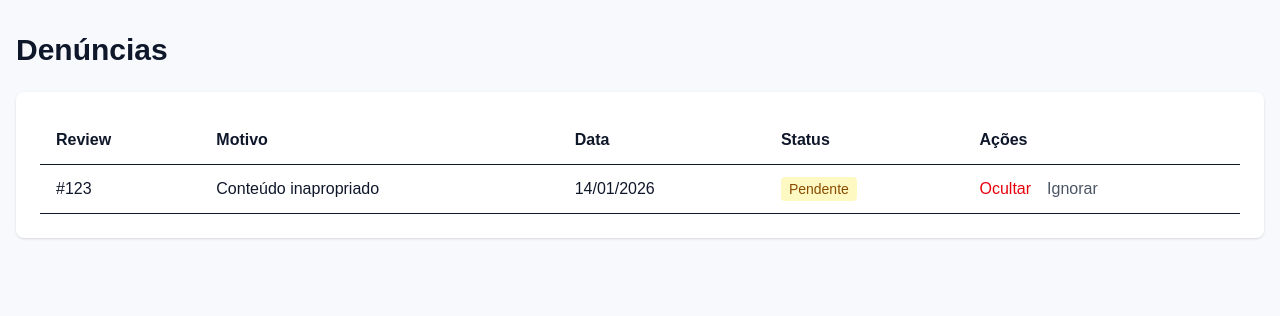
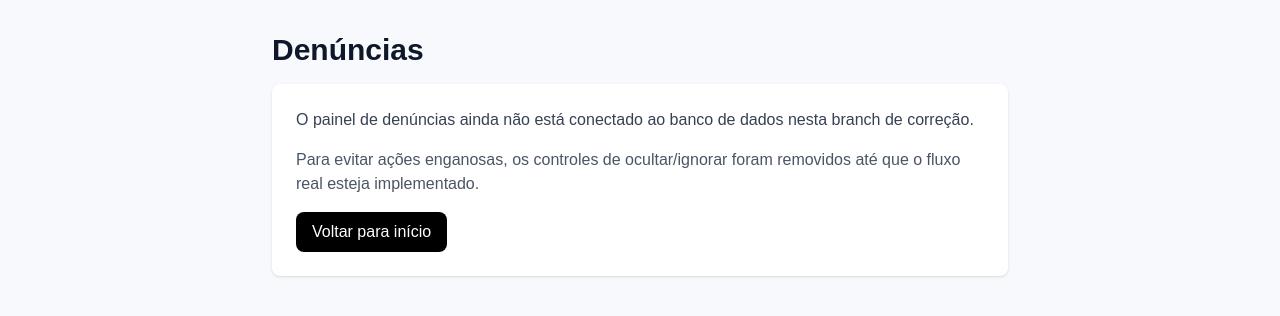
Before and after one commit to MrRafha/JobReviewers, a Next.js app: page /admin/reports in a window 1280 px wide. Shown: the top 316 px of the page. Built offline with nearby package versions, Linux system fonts and the light colour scheme.

Commit message:
fix: preserve callback query and remove misleading admin state

```diff
--- a/app/admin/reports/page.tsx
+++ b/app/admin/reports/page.tsx
@@ -1,45 +1,24 @@
+import Link from "next/link";
+
 export default function AdminReportsPage() {
-  // TODO: Buscar denúncias do banco
-  // TODO: Verificar se usuário é admin (middleware)
-
   return (
-    <div className="container mx-auto px-4 py-8">
-      <h1 className="text-3xl font-bold mb-6">Denúncias</h1>
-
-      <div className="bg-white rounded-lg shadow">
-        <div className="p-6">
-          <table className="w-full">
-            <thead>
-              <tr className="border-b">
-                <th className="text-left py-3 px-4">Review</th>
-                <th className="text-left py-3 px-4">Motivo</th>
-                <th className="text-left py-3 px-4">Data</th>
-                <th className="text-left py-3 px-4">Status</th>
-                <th className="text-left py-3 px-4">Ações</th>
-              </tr>
-            </thead>
-            <tbody>
-              <tr className="border-b">
-                <td className="py-3 px-4">#123</td>
-                <td className="py-3 px-4">Conteúdo inapropriado</td>
-                <td className="py-3 px-4">14/01/2026</td>
-                <td className="py-3 px-4">
-                  <span className="bg-yellow-100 text-yellow-800 px-2 py-1 rounded text-sm">
-                    Pendente
-                  </span>
-                </td>
-                <td className="py-3 px-4">
-                  <button className="text-red-600 hover:underline mr-4">
-                    Ocultar
-                  </button>
-                  <button className="text-gray-600 hover:underline">
-                    Ignorar
-                  </button>
-                </td>
-              </tr>
-            </tbody>
-          </table>
-        </div>
+    <div className="container mx-auto px-4 py-8 max-w-3xl">
+      <h1 className="text-3xl font-bold mb-4">Denúncias</h1>
+      <div className="bg-white rounded-lg shadow p-6 space-y-4">
+        <p className="text-gray-700">
+          O painel de denúncias ainda não está conectado ao banco de dados nesta
+          branch de correção.
+        </p>
+        <p className="text-gray-600">
+          Para evitar ações enganosas, os controles de ocultar/ignorar foram
+          removidos até que o fluxo real esteja implementado.
+        </p>
+        <Link
+          href="/"
+          className="inline-flex rounded-lg bg-black px-4 py-2 text-white"
+        >
+          Voltar para início
+        </Link>
       </div>
     </div>
   );
--- a/lib/services/reviews.ts
+++ b/lib/services/reviews.ts
@@ -1,5 +1,7 @@
+import { ContractType, Seniority, WorkMode } from "@prisma/client";
+
 import { prisma } from "@/lib/prisma";
-import { Seniority, ContractType, WorkMode } from "@prisma/client";
+import { isDatabaseUnavailableError } from "@/lib/services/db-errors";
 
 export interface CreateReviewData {
   companyId: string;
@@ -47,7 +49,8 @@ export async function getReviewsByCompany(
   const limit = options?.limit || 10;
   const skip = (page - 1) * limit;
 
-  let orderBy: { createdAt?: "desc" | "asc"; ratingOverall?: "desc" | "asc" } = { createdAt: "desc" };
+  let orderBy: { createdAt?: "desc" | "asc"; ratingOverall?: "desc" | "asc" } =
+    { createdAt: "desc" };
 
   if (options?.sortBy === "rating-high") {
     orderBy = { ratingOverall: "desc" };
@@ -89,6 +92,9 @@ export async function getReviewsByCompany(
     };
   } catch (error) {
     console.error("Error fetching reviews:", error);
+    if (isDatabaseUnavailableError(error)) {
+      throw error;
+    }
     return {
       reviews: [],
       totalCount: 0,
@@ -97,3 +103,32 @@ export async function getReviewsByCompany(
     };
   }
 }
+
+export async function getRecentPublicReviews(limit = 3) {
+  try {
+    const reviews = await prisma.review.findMany({
+      where: {
+        hidden: false,
+      },
+      orderBy: [{ createdAt: "desc" }],
+      take: limit,
+      include: {
+        company: {
+          select: {
+            name: true,
+          },
+        },
+        user: {
+          select: {
+            handle: true,
+          },
+        },
+      },
+    });
+
+    return reviews;
+  } catch (error) {
+    console.error("Error fetching recent public reviews:", error);
+    throw error;
+  }
+}
--- a/proxy.ts
+++ b/proxy.ts
@@ -2,43 +2,47 @@ import { NextResponse } from "next/server";
 
 import { auth } from "@/auth";
 
-const publicRoutes = ["/companies", "/login", "/register"];
+const publicRoutes = [
+  "/",
+  "/companies",
+  "/login",
+  "/register",
+  "/forgot-password",
+];
 
 function isPublicRoute(pathname: string): boolean {
   if (publicRoutes.includes(pathname)) return true;
   if (pathname.startsWith("/companies/")) return true;
+  if (pathname.startsWith("/reset-password/")) return true;
   if (pathname.startsWith("/api/auth/")) return true;
   if (pathname.startsWith("/api/companies")) return true;
+  if (pathname.startsWith("/api/reviews")) return true;
   return false;
 }
 
 export default auth((req) => {
-  const { pathname } = req.nextUrl;
+  const { pathname, search } = req.nextUrl;
   const isLoggedIn = !!req.auth;
 
   const isAuthRoute =
     pathname.startsWith("/login") || pathname.startsWith("/register");
   const isAdminRoute = pathname.startsWith("/admin");
 
-  // Redireciona usuários logados para fora das páginas de auth
   if (isAuthRoute && isLoggedIn) {
     return NextResponse.redirect(new URL("/", req.url));
   }
 
-  // Permite acesso a rotas públicas
   if (isPublicRoute(pathname)) {
     return NextResponse.next();
   }
 
-  // Redireciona para login se não está autenticado
   if (!isLoggedIn) {
-    const callbackUrl = encodeURIComponent(pathname);
+    const callbackUrl = encodeURIComponent(`${pathname}${search}`);
     return NextResponse.redirect(
       new URL(`/login?callbackUrl=${callbackUrl}`, req.url)
     );
   }
 
-  // Verifica se é admin para rotas admin
   if (isAdminRoute && req.auth?.user?.role !== "ADMIN") {
     return NextResponse.redirect(new URL("/", req.url));
   }
@@ -47,5 +51,5 @@ export default auth((req) => {
 });
 
 export const config = {
-  matcher: ["/((?!_next/static|_next/image|favicon.ico|public/).*)"],
+  matcher: ["/((?!_next/static|_next/image|favicon.ico|.*\\..*).*)"],
 };
```
